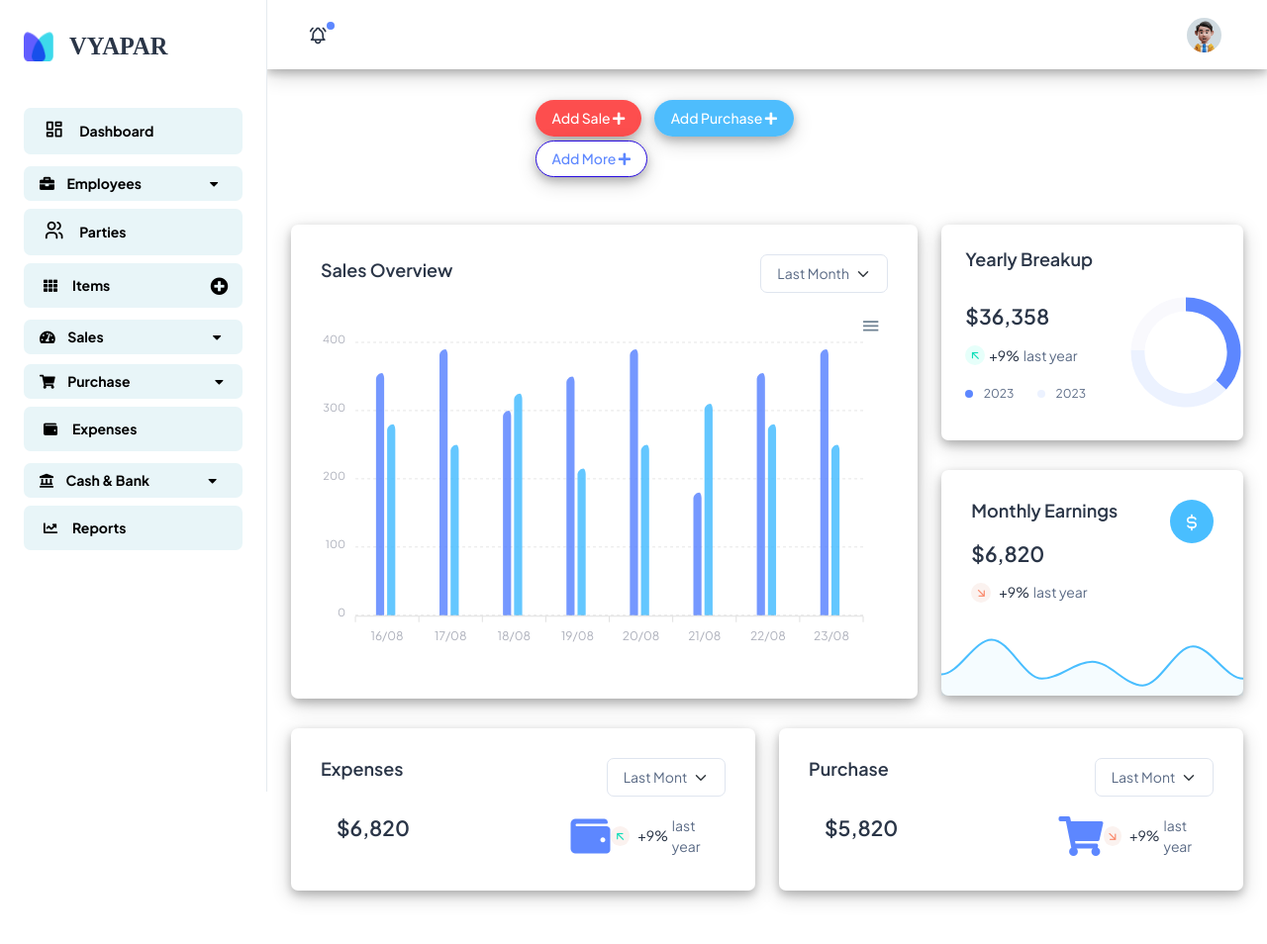
After one commit to ashikhvu/django_vyapar, a Django app: page /create_item in a window 1280 px wide. The commit adds this page. Shown: the whole page at 99% size. Run offline with Django 4.2, Linux system fonts and the light colour scheme; some libraries are stand-ins or nearby versions.

Commit message:
first commit

```diff
--- /dev/null
+++ b/vyaparapp/templates/company/create_item.html
@@ -0,0 +1,218 @@
+<!-- create by athul -->
+
+{% extends 'company/src/html/base.html' %}
+
+{% block content %}
+{% load static %}
+
+
+<div class="body-wrapper">
+      <div class="container-fluid">
+        <!--  Row 1 -->
+        <div class="row mb-5 mt-3">
+          <div class="col-md-3"></div>
+          <div class="col-md-5">
+
+            <a href=""  id="b1" class="btn  text-white" style="margin-right: 10px; background-color: rgb(252, 3, 3,0.7);border-radius: 20px;box-shadow: 0 4px 8px 0 rgba(0, 0, 0, 0.2), 0 6px 20px 0 rgba(0, 0, 0, 0.19);">Add Sale  <i class="fa fa-plus"></i></a>
+            <a href="" id="b2" class="btn  text-white" style="margin-right: 10px;background-color: rgba(3, 161, 252, 0.7);border-radius: 20px;box-shadow: 0 4px 8px 0 rgba(0, 0, 0, 0.2), 0 6px 20px 0 rgba(0, 0, 0, 0.19);">Add Purchase  <i class="fa fa-plus"></i></a>
+            <a href="" id="b3" class="btn text-primary mt-1" style="border-radius: 20px;border: 1px solid rgb(40, 12, 222);background-color: white;box-shadow: 0 4px 8px 0 rgba(0, 0, 0, 0.2), 0 6px 20px 0 rgba(0, 0, 0, 0.19);">Add More  <i class="fa fa-plus"></i></a>
+
+          </div>
+          <div class="col"></div>
+        </div>
+        <div class="row">
+          <div class="col-lg-8 d-flex align-items-strech" >
+            <div class="card w-100" style="box-shadow: 0 4px 8px 0 rgba(0, 0, 0, 0.2), 0 6px 20px 0 rgba(0, 0, 0, 0.19);" >
+              <div class="card-body">
+                <div class="d-sm-flex d-block align-items-center justify-content-between mb-9" >
+                  <div class="mb-3 mb-sm-0">
+                    <h5 class="card-title fw-semibold">Sales Overview</h5>
+                  </div>
+                  <div>
+                    <select class="form-select">
+                      <option value="1">Last Month</option>
+                      <option value="2">6 Months</option>
+                      <option value="3">1 Year</option>
+                      <option value="4">2 Years</option>
+                    </select>
+                  </div>
+                </div>
+                <div id="chart"></div>
+              </div>
+            </div>
+          </div>
+          <div class="col-lg-4">
+            <div class="row">
+              <div class="col-lg-12">
+                <!-- Yearly Breakup -->
+                <div class="card overflow-hidden" style="box-shadow: 0 4px 8px 0 rgba(0, 0, 0, 0.2), 0 6px 20px 0 rgba(0, 0, 0, 0.19);" >
+                  <div class="card-body p-4">
+                    <h5 class="card-title mb-9 fw-semibold">Yearly Breakup</h5>
+                    <div class="row align-items-center">
+                      <div class="col-8">
+                        <h4 class="fw-semibold mb-3">$36,358</h4>
+                        <div class="d-flex align-items-center mb-3">
+                          <span
+                            class="me-1 rounded-circle bg-light-success round-20 d-flex align-items-center justify-content-center">
+                            <i class="ti ti-arrow-up-left text-success"></i>
+                          </span>
+                          <p class="text-dark me-1 fs-3 mb-0">+9%</p>
+                          <p class="fs-3 mb-0">last year</p>
+                        </div>
+                        <div class="d-flex align-items-center">
+                          <div class="me-4">
+                            <span class="round-8 bg-primary rounded-circle me-2 d-inline-block"></span>
+                            <span class="fs-2">2023</span>
+                          </div>
+                          <div>
+                            <span class="round-8 bg-light-primary rounded-circle me-2 d-inline-block"></span>
+                            <span class="fs-2">2023</span>
+                          </div>
+                        </div>
+                      </div>
+                      <div class="col-4">
+                        <div class="d-flex justify-content-center">
+                          <div id="breakup"></div>
+                        </div>
+                      </div>
+                    </div>
+                  </div>
+                </div>
+              </div>
+              <div class="col-lg-12">
+                <!-- Monthly Earnings -->
+                <div class="card" style="box-shadow: 0 4px 8px 0 rgba(0, 0, 0, 0.2), 0 6px 20px 0 rgba(0, 0, 0, 0.19);" >
+                  <div class="card-body">
+                    <div class="row alig n-items-start">
+                      <div class="col-8">
+                        <h5 class="card-title mb-9 fw-semibold"> Monthly Earnings </h5>
+                        <h4 class="fw-semibold mb-3">$6,820</h4>
+                        <div class="d-flex align-items-center pb-1">
+                          <span
+                            class="me-2 rounded-circle bg-light-danger round-20 d-flex align-items-center justify-content-center">
+                            <i class="ti ti-arrow-down-right text-danger"></i>
+                          </span>
+                          <p class="text-dark me-1 fs-3 mb-0">+9%</p>
+                          <p class="fs-3 mb-0">last year</p>
+                        </div>
+                      </div>
+                      <div class="col-4">
+                        <div class="d-flex justify-content-end">
+                          <div
+                            class="text-white bg-secondary rounded-circle p-6 d-flex align-items-center justify-content-center">
+                            <i class="ti ti-currency-dollar fs-6"></i>
+                          </div>
+                        </div>
+                      </div>
+                    </div>
+                  </div>
+                  <div id="earning"></div>
+                </div>
+              </div>
+            </div>
+          </div>
+        </div>
+
+        <div class="row">
+          <div class="col-md-6">
+            <div class="card" style="box-shadow: 0 4px 8px 0 rgba(0, 0, 0, 0.2), 0 6px 20px 0 rgba(0, 0, 0, 0.19);" >
+              <div class="card-body">
+                <div class="row">
+                  <div class="col-md-8">
+                    <h5 class="card-title mb-9 fw-semibold">Expenses </h5>
+
+                  </div>
+                  <div class="col">
+                    <div>
+                      <select class="form-select">
+                        <option value="1">Last Month</option>
+                        <option value="2">6 Months</option>
+                        <option value="3">1 Year</option>
+                        <option value="4">2 Years</option>
+                      </select>
+                    </div>
+                  </div>
+                </div>
+                <div class="row" >
+                  <div class="col-md-7 ">
+
+                  <h4 class="fw-semibold mb-3 m-3">$6,820</h4>
+                  </div>
+
+                  <div class="col ">
+
+                    <div class="d-flex align-items-center pb-1 pt-3">
+                      <i class="fa fa-wallet text-primary pl-5" style="font-size: 40px;"></i>
+                      <span
+                        class="me-2 rounded-circle bg-light-danger round-20 d-flex align-items-center justify-content-center">
+                        <i class="ti ti-arrow-up-left text-success"></i>
+                      </span>
+                      <p class="text-dark me-1 fs-3 mb-0">+9%</p>
+                      <p class="fs-3 mb-0">last year</p>
+                    </div>
+                  </div>
+                </div>
+
+
+
+              </div>
+
+            </div>
+          </div>
+          <div class="col-md-6">
+            <div class="card" style="box-shadow: 0 4px 8px 0 rgba(0, 0, 0, 0.2), 0 6px 20px 0 rgba(0, 0, 0, 0.19);" >
+              <div class="card-body">
+                <div class="row">
+                  <div class="col-md-8">
+                    <h5 class="card-title mb-9 fw-semibold">Purchase</h5>
+                  </div>
+                  <div class="col-md-4">
+                    <div>
+                      <select class="form-select">
+                        <option value="1">Last Month</option>
+                        <option value="2">6 Months</option>
+                        <option value="3">1 Year</option>
+                        <option value="4">2 Years</option>
+                      </select>
+                    </div>
+                  </div>
+                </div>
+
+                <div class="row">
+                  <div class="col-md-7">
+
+                    <h4 class="fw-semibold mb-3 m-3">$5,820</h4>
+
+
+                  </div>
+
+                  <div class="col">
+
+
+
+                    <div class="d-flex align-items-center pb-1 pt-3">
+                      <i class="fa fa-shopping-cart text-primary pl-5" style="font-size: 40px;"></i>
+                      <span
+                    class="me-2 rounded-circle bg-light-danger round-20 d-flex align-items-center justify-content-center">
+                    <i class="ti ti-arrow-down-right text-danger"></i>
+                  </span>
+                  <p class="text-dark me-1 fs-3 mb-0">+9%</p>
+                  <p class="fs-3 mb-0">last year</p>
+
+
+                    </div>
+                  </div>
+                </div>
+
+              </div>
+            </div>
+          </div>
+        </div>
+
+
+
+
+      </div>
+  </div>
+
+{% endblock  %}
--- a/vyaparapp/templates/company/src/html/base.html
+++ b/vyaparapp/templates/company/src/html/base.html
@@ -10,7 +10,7 @@
   <link rel="stylesheet" href="{% static 'assets/css/styles.min.css' %}" />
   <!-- Font Awesome CSS CDN -->
   <link rel="stylesheet" href="https://cdnjs.cloudflare.com/ajax/libs/font-awesome/5.15.1/css/all.min.css">
-
+  <script src="https://ajax.googleapis.com/ajax/libs/jquery/3.7.1/jquery.min.js"></script>
   <!-- Font Awesome CSS -->
   <!-- <link rel="stylesheet" href="https://cdnjs.cloudflare.com/ajax/libs/font-awesome/5.15.3/css/all.min.css">
   <link rel="stylesheet" href="https://maxcdn.bootstrapcdn.com/bootstrap/4.5.2/css/bootstrap.min.css">
@@ -110,8 +110,13 @@
                 <span class="hide-menu"><b>Parties</b></span>
               </a>
             </li>
+            <div class="position-relative">
+              <div class="position-absolute end-0 bottom-0" style="z-index: 1;margin-bottom: -2.9em;margin-right: 0.9rem;">
+                <a style="color: black;" href="{% url 'create_item' %}"><span class="fs-5 fa fa-plus-circle"></span></a>
+              </div>
+            </div>
             <li class="sidebar-item">
-              <a class="sidebar-link mt-2" href="" aria-expanded="false"
+              <a class="sidebar-link mt-2" href="{% url 'items_list' %}" aria-expanded="false"
                 style="color: black;background-color: rgb(210, 235, 241,0.5);">
                 <span>
                   <b style="margin-left: 10px;"><i class="fa fa-th"></i></b>
@@ -119,7 +124,6 @@
                 <span class="hide-menu"><b>Items</b></span>
               </a>
             </li>
-
             <li class="sidebar-item">
               <button class="btn dropdown-btn" style="margin-top: 10px; border: none;outline: none; color: black;background-color: rgb(210, 235, 241,0.5);width: 100%;text-align: left;">
                 <span>
@@ -385,6 +389,11 @@
         }
       });
     }
+    function add_item()
+    {
+      alert('asdasd')
+      window.location.href='https://www.w3schools.com/jquery/jquery_get_started.asp'
+    }
   </script>
 </body>
 
--- a/vyaparapp/urls.py
+++ b/vyaparapp/urls.py
@@ -84,8 +84,12 @@ urlpatterns = [
     path('distributor_reject_company/<id>', views.distributor_reject_company, name='distributor_reject_company'),
     path('dcompany_details_overview/<id>', views.dcompany_details_overview, name='dcompany_details_overview'),
     path('distributor_profile', views.distributor_profile, name='distributor_profile'),
+    # ========================================   ASHIKH V U (START) ======================================================
 
+    path('create_item', views.create_item, name='create_item'),
+    path('items_list', views.items_list, name='items_list'),
 
+    # ========================================   ASHIKH V U (END) ======================================================
 
 
 
--- a/vyaparapp/views.py
+++ b/vyaparapp/views.py
@@ -9,6 +9,12 @@ from django.http.response import JsonResponse
 from django.utils.crypto import get_random_string
 from datetime import date
 from datetime import timedelta
+# =================================== ASHIKH V U (START)==================================
+
+from django.contrib.auth.decorators import login_required
+
+# =================================== ASHIKH V U (END)==================================
+
 
 # Create your views here.
 def home(request):
@@ -720,3 +726,16 @@ def dcompany_details_overview(request,id):
 def distributor_profile(request):
   distributor =  Distributors_details.objects.get(user = request.user)
   return render(request,'distributor/distributor_profile.html',{'distributor':distributor})
+
+
+# ========================================   ASHIKH V U (START) ======================================================
+
+# @login_required(login_url=login)
+def create_item(request):
+  print('-------entered-----------')
+  return render(request,'company/create_item.html',{})
+
+def items_list(request):
+  return render(request,'company/items_list.html',{})
+
+# ========================================   ASHIKH V U (END) ======================================================
```
Also changed, not shown: vyaparapp/templates/company/items_list.html (added, +81 -0 lines).
